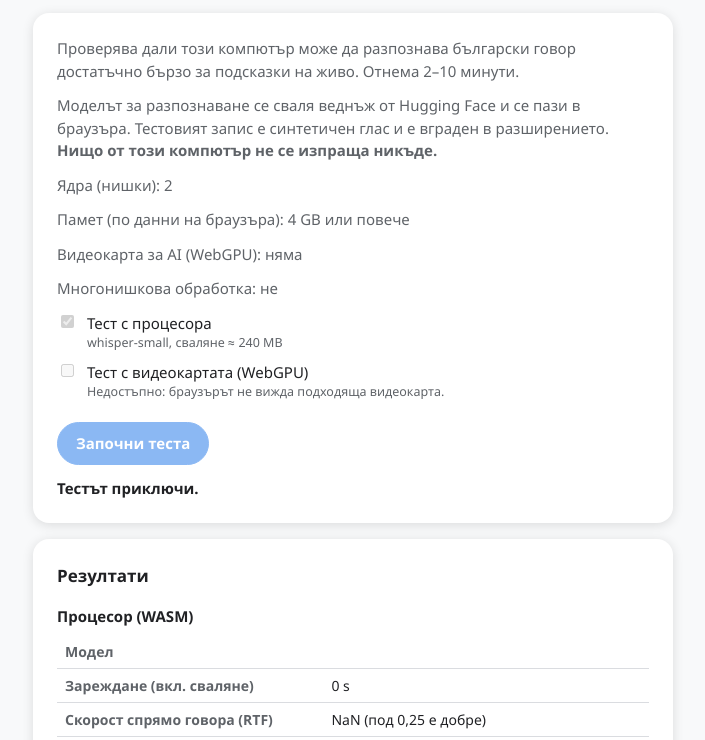
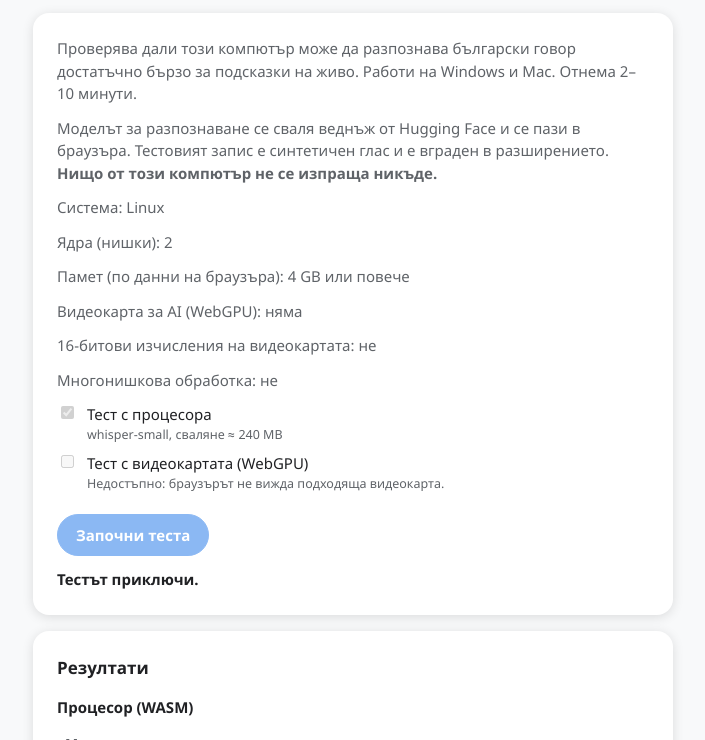
Before and after one commit to elizgunay/zara-twin, a website with bundled scripts: page apps/extension/static/selftest.html in a window 1280 px wide. Both pictures are taken after a click on the button "Започни теста". Shown: the part 60-800 px from the top of the page, without its empty margins (287-992 px from the left). Built offline with nearby package versions, Linux system fonts and the light colour scheme; no server answers; what @huggingface/transformers, @zara-twin/core, @zara-twin/stt-whisper would draw is missing.

Commit message:
Mac и по-точен тест на компютъра
- Записите поправени: измерванията с RTX 4050 са от друг лаптоп, ръководителят ползва Mac
- Тест на компютъра: мери реално изречение от 5 s (Whisper обработва 30-секундни прозорци,
  затова старата формула подценяваше закъснението), присъда по закъснението (цел под 2 s)
- Показва системата и коя видеокарта е използвана (WebGPU adapter info); иска мощната видеокарта
- По-бърз вариант на turbo за видеокарти с 16-битови изчисления (q4f16, ≈ 540 MB):
  Apple Silicon и NVIDIA RTX
- Инструкция за пилота v0.4 за Windows и Mac: About This Mac, разрешение за микрофона в macOS,
  Control + клик, настройка за две видеокарти само за Windows
- Слабият лаптоп: 17,5 s за 5-секундно изречение (прогноза по старата формула ≈ 9 s)

Co-Authored-By: Claude Opus 5.5 <noreply@anthropic.com>

```diff
--- a/apps/extension/src/selftest/selftest.ts
+++ b/apps/extension/src/selftest/selftest.ts
@@ -1,28 +1,43 @@
 import { env } from "@huggingface/transformers";
 import { decodeWav, downsampleToInt16, int16ToFloat32, TARGET_SAMPLE_RATE, wordErrorRate } from "@zara-twin/core";
 import { createTransformersTranscriber, type TransformersTranscriberOptions } from "@zara-twin/stt-whisper/transformers";
-import { expectedLatencySeconds, VERDICT_LABEL, verdictFor } from "./verdict";
+import { liveLatencySeconds, VERDICT_LABEL, verdictForLatency } from "./verdict";
 
 // Тест на компютъра: същият модел и същата библиотека, които ще работят в разширението
-// (вариант A, в браузъра). Изпълнява се на компютъра на ръководителя или на клиента.
+// (вариант A, в браузъра). Работи на Windows и на Mac, в Chrome или Edge.
 
 interface TestPlan {
   name: string;
   options: TransformersTranscriberOptions;
 }
 
+interface GpuInfo {
+  available: boolean;
+  /** 16-битови изчисления (shader-f16): Apple Silicon и повечето съвременни видеокарти. */
+  f16: boolean;
+  description: string;
+}
+
+/** Дължина на „изречението“, с което мерим закъснението на живо. */
+const UTTERANCE_SECONDS = 5;
+
 const CPU_TEST: TestPlan = {
   name: "Процесор (WASM)",
   options: { model: "onnx-community/whisper-small", dtype: "q8", device: "wasm" },
 };
-const GPU_TEST: TestPlan = {
+
+function gpuTest(gpu: GpuInfo): TestPlan {
+  // С 16-битови изчисления моделът е по-малък (≈ 540 MB) и по-бърз; иначе 4-битов (≈ 720 MB).
+  const precision = gpu.f16 ? "q4f16" : "q4";
+  return {
     name: "Видеокарта (WebGPU)",
     options: {
       model: "onnx-community/whisper-large-v3-turbo",
-    dtype: { encoder_model: "q4", decoder_model_merged: "q4" },
+      dtype: { encoder_model: precision, decoder_model_merged: precision },
       device: "webgpu",
     },
   };
+}
 
 // Двоичните файлове на ONNX Runtime са вградени в разширението: MV3 забранява код от чужди сървъри.
 env.allowLocalModels = false;
@@ -36,20 +51,25 @@ const runGpu = $<HTMLInputElement>("run-gpu");
 const progress = $<HTMLElement>("progress");
 const resultsBox = $<HTMLElement>("results");
 const summaryLines: string[] = [];
+let gpuInfo: GpuInfo = { available: false, f16: false, description: "" };
 
 void (async () => {
-  const gpu = await hasWebGpu();
+  gpuInfo = await detectGpu();
   const info = [
+    `Система: ${platformName()}`,
     `Ядра (нишки): ${navigator.hardwareConcurrency || "?"}`,
     `Памет (по данни на браузъра): ${(navigator as Navigator & { deviceMemory?: number }).deviceMemory ?? "?"} GB или повече`,
-    `Видеокарта за AI (WebGPU): ${gpu ? "има" : "няма"}`,
+    `Видеокарта за AI (WebGPU): ${gpuInfo.available ? gpuInfo.description || "има" : "няма"}`,
+    `16-битови изчисления на видеокартата: ${gpuInfo.f16 ? "да" : "не"}`,
     `Многонишкова обработка: ${self.crossOriginIsolated ? "да" : "не"}`,
   ];
   $("device-info").replaceChildren(...info.map((line) => Object.assign(document.createElement("p"), { textContent: line })));
   summaryLines.push("Zara Copilot: тест на компютъра", ...info);
-  runGpu.checked = gpu;
-  runGpu.disabled = !gpu;
-  if (!gpu) $("gpu-note").textContent = "Недостъпно: браузърът не вижда подходяща видеокарта.";
+  runGpu.checked = gpuInfo.available;
+  runGpu.disabled = !gpuInfo.available;
+  $("gpu-note").textContent = gpuInfo.available
+    ? `whisper-large-v3-turbo, сваляне ≈ ${gpuInfo.f16 ? 540 : 720} MB`
+    : "Недостъпно: браузърът не вижда подходяща видеокарта.";
 })();
 
 start.addEventListener("click", async () => {
@@ -59,7 +79,7 @@ start.addEventListener("click", async () => {
   $("results-section").hidden = false;
   try {
     const sample = await loadSample();
-    const plans = [runCpu.checked && CPU_TEST, runGpu.checked && GPU_TEST].filter(Boolean) as TestPlan[];
+    const plans = [runCpu.checked && CPU_TEST, runGpu.checked && gpuTest(gpuInfo)].filter(Boolean) as TestPlan[];
     for (const plan of plans) await runTest(plan, sample);
     progress.textContent = "Тестът приключи.";
   } catch (error) {
@@ -103,18 +123,32 @@ async function runTest(plan: TestPlan, sample: { audio: Float32Array; reference:
   }
   const loadSeconds = (performance.now() - loadStart) / 1000;
 
+  // 1. Точност: целият запис.
   progress.textContent = `${plan.name}: разпознаване на ${Math.round(sample.seconds)} s български говор...`;
-  const runStart = performance.now();
+  const fullStart = performance.now();
   const heard = await model.transcribe(sample.audio);
-  const rtf = (performance.now() - runStart) / 1000 / sample.seconds;
+  const rtf = (performance.now() - fullStart) / 1000 / sample.seconds;
   const wer = wordErrorRate(sample.reference, heard);
-  const verdict = verdictFor(rtf);
+
+  // 2. Скорост на живо: изказване от 5 s, както ще ги подава разделянето по паузи. Най-доброто от 2 опита.
+  progress.textContent = `${plan.name}: мерене на изречение от ${UTTERANCE_SECONDS} s...`;
+  const utterance = sample.audio.subarray(0, UTTERANCE_SECONDS * TARGET_SAMPLE_RATE);
+  let utteranceSeconds = Infinity;
+  for (let attempt = 0; attempt < 2; attempt++) {
+    const t = performance.now();
+    await model.transcribe(utterance);
+    utteranceSeconds = Math.min(utteranceSeconds, (performance.now() - t) / 1000);
+  }
+  const latency = liveLatencySeconds(utteranceSeconds);
+  const verdict = verdictForLatency(latency);
 
   report(plan.name, [
     ["Модел", model.id],
+    ...(plan.options.device === "webgpu" ? [["Видеокарта", gpuInfo.description || "?"] as [string, string]] : []),
     ["Зареждане (вкл. сваляне)", `${loadSeconds.toFixed(0)} s`],
-    ["Скорост спрямо говора (RTF)", `${rtf.toFixed(2)} (под 0,25 е добре)`],
-    ["Очаквано закъснение на живо", `≈ ${expectedLatencySeconds(rtf)} s (цел: под 2 s)`],
+    [`Разпознаване на изречение от ${UTTERANCE_SECONDS} s`, `${utteranceSeconds.toFixed(2)} s`],
+    ["Закъснение на живо", `≈ ${latency} s (цел: под 2 s)`],
+    ["Скорост спрямо говора (RTF, 16 s запис)", rtf.toFixed(2)],
     ["Грешни думи (синтетичен глас)", `${(wer.wer * 100).toFixed(1)}% (цел: под 15%)`],
     ["Присъда", VERDICT_LABEL[verdict], verdict],
     ["Разпознато", heard.trim(), "heard"],
@@ -136,12 +170,29 @@ function report(title: string, rows: [string, string, string?][]) {
   summaryLines.push("", `== ${title}`, ...rows.map(([label, value]) => `${label}: ${value}`));
 }
 
-async function hasWebGpu(): Promise<boolean> {
-  const gpu = (navigator as Navigator & { gpu?: { requestAdapter(): Promise<unknown> } }).gpu;
-  if (!gpu) return false;
+interface Adapter {
+  features: { has(name: string): boolean };
+  info?: { vendor?: string; architecture?: string; description?: string };
+}
+
+async function detectGpu(): Promise<GpuInfo> {
+  const gpu = (navigator as Navigator & { gpu?: { requestAdapter(o?: object): Promise<Adapter | null> } }).gpu;
+  if (!gpu) return { available: false, f16: false, description: "" };
   try {
-    return (await gpu.requestAdapter()) !== null;
+    const adapter = await gpu.requestAdapter({ powerPreference: "high-performance" });
+    if (!adapter) return { available: false, f16: false, description: "" };
+    const info = adapter.info ?? {};
+    const description = [info.vendor, info.architecture, info.description].filter(Boolean).join(" · ");
+    return { available: true, f16: adapter.features.has("shader-f16"), description };
   } catch {
-    return false;
+    return { available: false, f16: false, description: "" };
   }
 }
+
+function platformName(): string {
+  const platform =
+    (navigator as Navigator & { userAgentData?: { platform?: string } }).userAgentData?.platform ?? navigator.platform;
+  if (/mac/i.test(platform)) return "macOS";
+  if (/win/i.test(platform)) return "Windows";
+  return platform || "?";
+}
--- a/apps/extension/src/selftest/verdict.ts
+++ b/apps/extension/src/selftest/verdict.ts
@@ -1,6 +1,9 @@
 /**
- * Присъдата от теста на компютъра. На живо Whisper получава изказвания от ~5 s;
- * закъснението ≈ паузата (0,6 s) + RTF × 5 s. RTF 0,25 → около 1,9 s, на ръба на целта от 2 s.
+ * Присъдата от теста на компютъра. На живо Whisper получава изказване от няколко секунди
+ * и закъснението е: паузата, по която разбираме, че изречението е свършило (0,6 s),
+ * плюс времето за разпознаване на самото изказване. Затова мерим реално 5-секундно
+ * изречение, а не изчисляваме от скоростта на дълъг запис (Whisper винаги обработва
+ * 30-секундни прозорци, затова времето не е пропорционално на дължината).
  */
 export type Verdict = "suitable" | "borderline" | "unsuitable";
 
@@ -10,13 +13,16 @@ export const VERDICT_LABEL: Record<Verdict, string> = {
   unsuitable: "❌ Не е подходящ за работа на живо",
 };
 
-export function verdictFor(realTimeFactor: number): Verdict {
-  if (realTimeFactor <= 0.25) return "suitable";
-  if (realTimeFactor <= 0.5) return "borderline";
+/** Паузата след изречението, по която разделяме изказванията (DEFAULT_SEGMENTER.endSilenceMs). */
+export const END_SILENCE_SECONDS = 0.6;
+
+export function liveLatencySeconds(utteranceProcessingSeconds: number): number {
+  return Math.round((END_SILENCE_SECONDS + utteranceProcessingSeconds) * 10) / 10;
+}
+
+/** Цел: под 2 s (Р23). До 3 s още е използваемо, но подсказката идва късно. */
+export function verdictForLatency(latencySeconds: number): Verdict {
+  if (latencySeconds <= 2) return "suitable";
+  if (latencySeconds <= 3) return "borderline";
   return "unsuitable";
 }
-
-/** Очаквано закъснение на живо в секунди за изказване от 5 s. */
-export function expectedLatencySeconds(realTimeFactor: number): number {
-  return Math.round((0.6 + realTimeFactor * 5) * 10) / 10;
-}
--- a/apps/extension/static/selftest.html
+++ b/apps/extension/static/selftest.html
@@ -31,11 +31,11 @@
   <main>
     <h1>Тест на компютъра</h1>
     <section>
-      <p>Проверява дали този компютър може да разпознава български говор достатъчно бързо за подсказки на живо. Отнема 2–10 минути.</p>
+      <p>Проверява дали този компютър може да разпознава български говор достатъчно бързо за подсказки на живо. Работи на Windows и Mac. Отнема 2–10 минути.</p>
       <p>Моделът за разпознаване се сваля веднъж от Hugging Face и се пази в браузъра. Тестовият запис е синтетичен глас и е вграден в разширението. <strong>Нищо от този компютър не се изпраща никъде.</strong></p>
       <div id="device-info"></div>
       <label><input type="checkbox" id="run-cpu" checked><span>Тест с процесора<small>whisper-small, сваляне ≈ 240 MB</small></span></label>
-      <label><input type="checkbox" id="run-gpu"><span>Тест с видеокартата (WebGPU)<small id="gpu-note">whisper-large-v3-turbo, сваляне ≈ 720 MB</small></span></label>
+      <label><input type="checkbox" id="run-gpu"><span>Тест с видеокартата (WebGPU)<small id="gpu-note">whisper-large-v3-turbo, сваляне ≈ 540–720 MB</small></span></label>
       <button id="start" type="button">Започни теста</button>
       <div id="progress" role="status"></div>
     </section>
```
Also changed, not shown: apps/extension/src/selftest/verdict.test.ts (+9 -9 lines), docs/stt-benchmarks.md (+11 -1 lines), tools/strategy-doc/pilot-guide.js (+19 -12 lines), 2 other files. Lines whose indentation alone changed are shown as unchanged.
